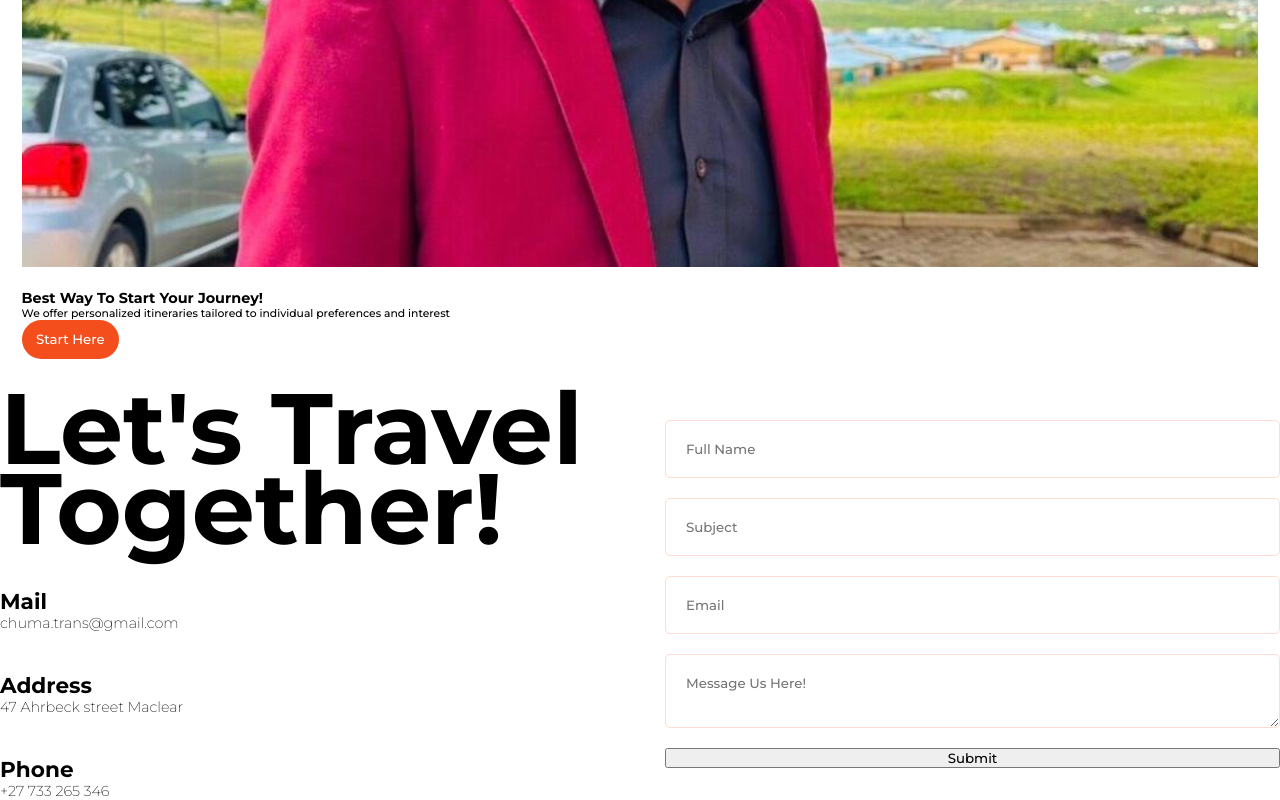
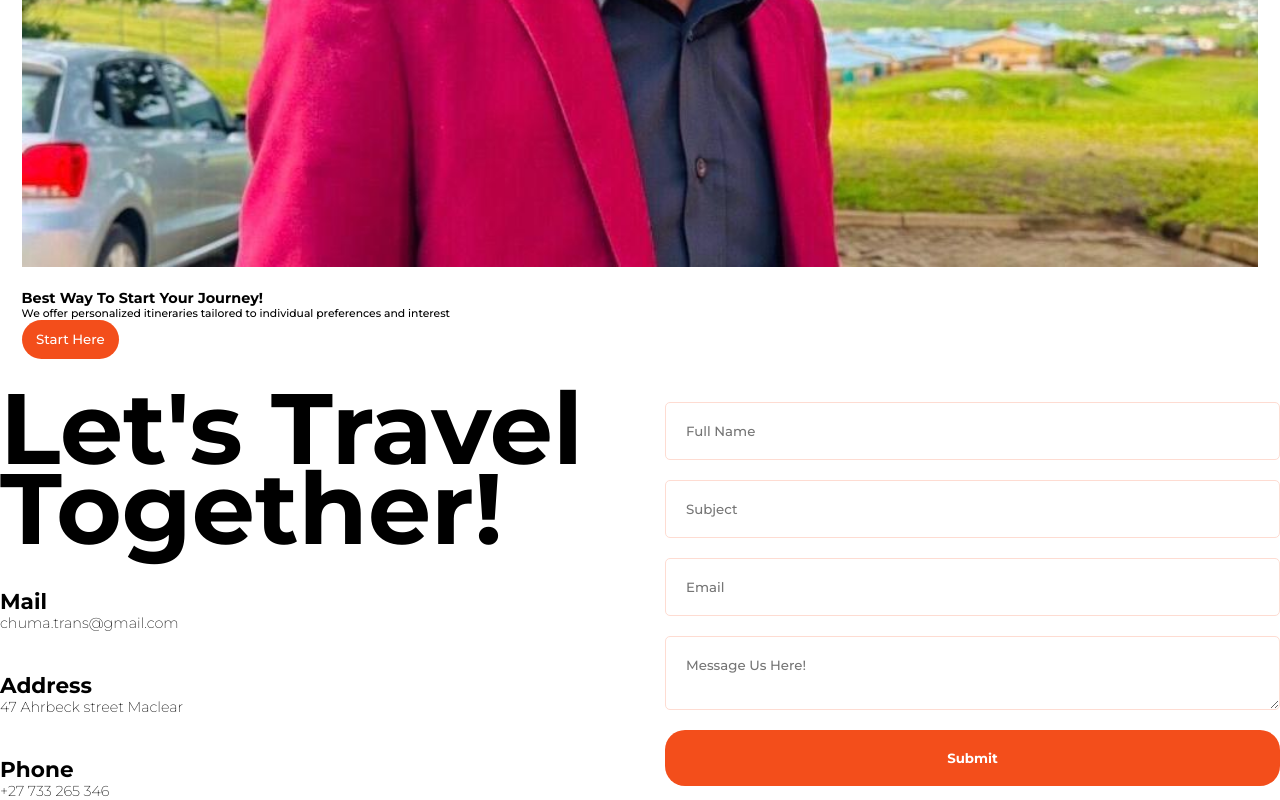
Before and after one commit to Chuma-rxt/TravelProject, a React (Vite) app: page / in a window 1280 px wide. Shown: the part 7828-8628 px from the top of the page. Built offline with nearby package versions, Linux system fonts and the light colour scheme.

Commit message:
intergrating contacts with the framer motion

```diff
--- a/package.json
+++ b/package.json
@@ -10,6 +10,7 @@
     "preview": "vite preview"
   },
   "dependencies": {
+    "framer-motion": "^11.0.8",
     "react": "^18.2.0",
     "react-dom": "^18.2.0",
     "react-icons": "^5.0.1"
--- a/src/Components/Contacts/ContactUs.jsx
+++ b/src/Components/Contacts/ContactUs.jsx
@@ -1,9 +1,26 @@
 import React from 'react'
 import './ContactUs.scss'
+import {motion} from "framer-motion"
+
+const varients ={
+    initial:{
+        y:500,
+        opacit:0
+    },
+    animate:{
+        y:0,
+        opacity:1,
+        transition:{
+            duration:0.5,
+            staggerChildren:0.1,
+
+        }
+    }
+}
 
 const ContactUs = () => {
   return (
-    <div className='contact'>
+    <motion.div className='contact'>
         <div className='textContainer'>
             <h1>Let's Travel Together!</h1>
             <div className='item'>
@@ -29,7 +46,7 @@ const ContactUs = () => {
                 <button>Submit</button>
             </form>
         </div>
-    </div>
+    </motion.div>
   )
 }
 
--- a/src/Components/Contacts/ContactUs.scss
+++ b/src/Components/Contacts/ContactUs.scss
@@ -69,6 +69,13 @@ root{
             }
 
             button{
+                padding: 20px;
+                border: none;
+                border-radius: 20px;
+                background: var(--primaryColor);
+                color: #fff;
+                cursor: pointer;
+                font-weight: 600;
 
             }
         }
```
Also changed, not shown: 1 other file (tests, documents, lock files or other folders).
